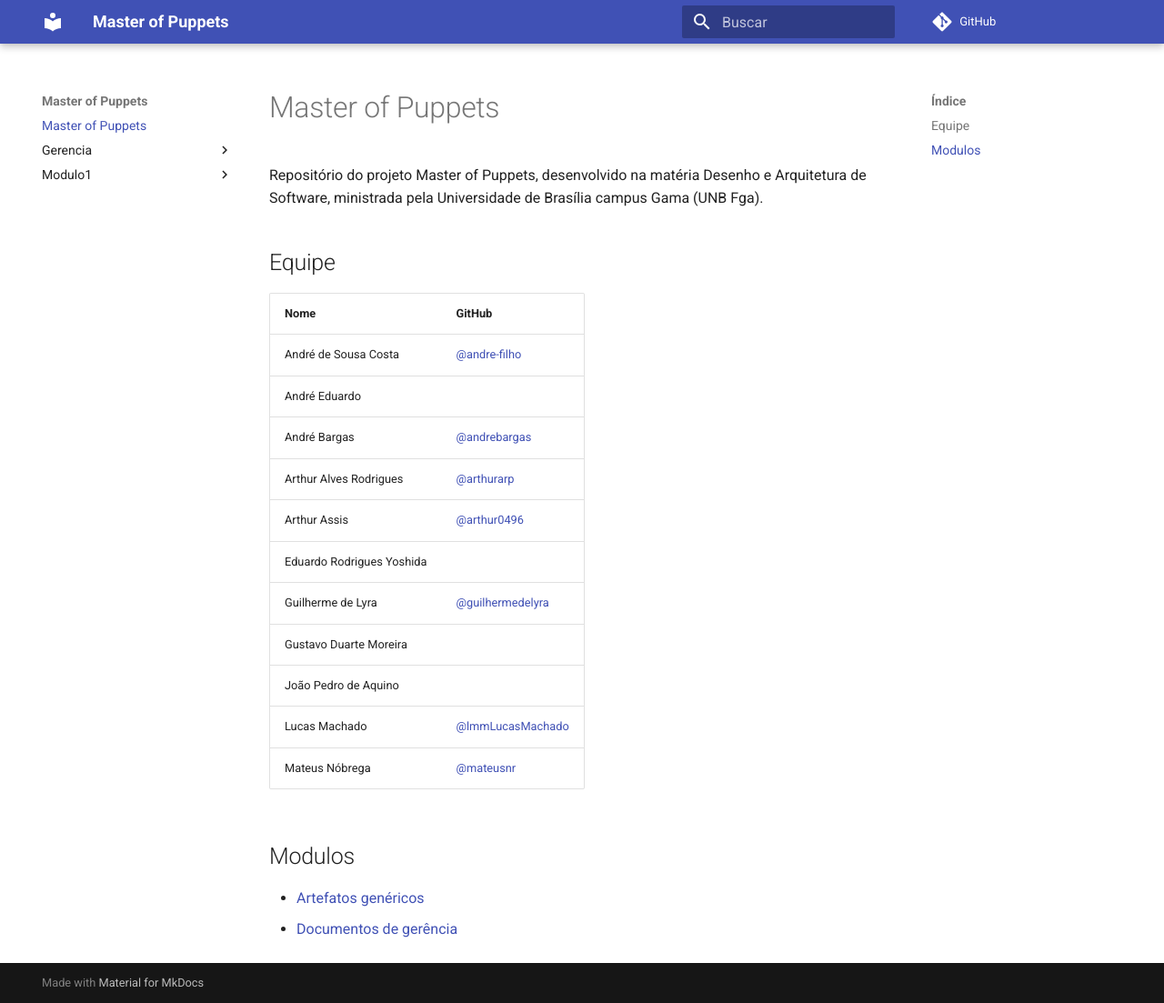
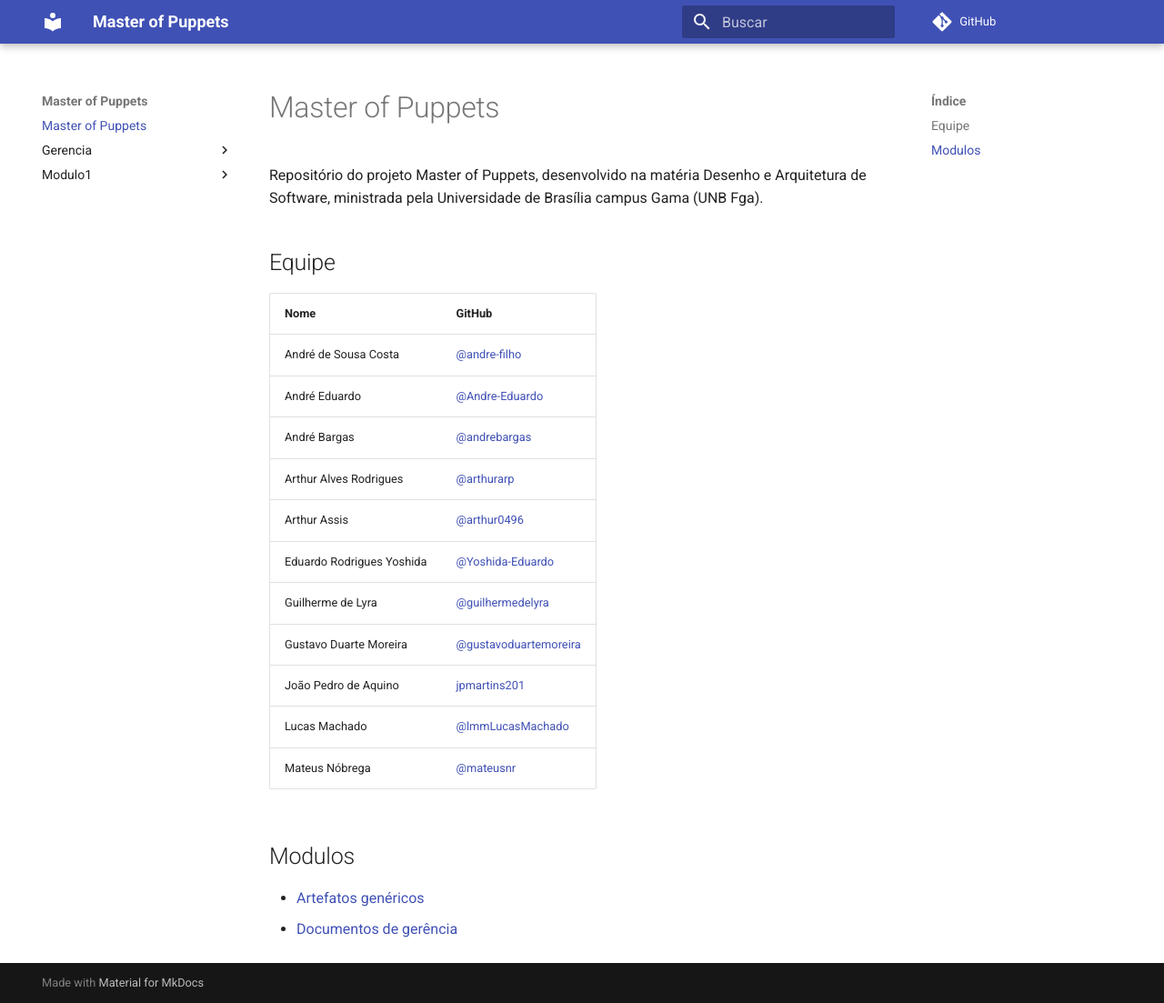
Before and after one commit to desenho-de-software-2019-02/Documentation, an MkDocs documentation site: the page built from docs/index.md, in a window 1280 px wide and 1103 px high. Shown: the whole window at 91% size. Built offline with MkDocs 1.6.1 and Material for MkDocs 9.7.7, drawn with Linux system fonts in a browser that asks for light colours; comment, search, counter and statistics services are not loaded.

Commit message:
adding git address

```diff
--- a/docs/index.md
+++ b/docs/index.md
@@ -7,14 +7,14 @@
 | Nome | GitHub|
 |--|--|
 | André de Sousa Costa | [@andre-filho](https://github.com/andre-filho) |
-| André Eduardo |   |
+| André Eduardo | [@Andre-Eduardo](https://github.com/Andre-Eduardo) |
 | André Bargas | [@andrebargas](https://github.com/andrebargas) |
 | Arthur Alves Rodrigues | [@arthurarp](https://github.com/arthurarp) |
 | Arthur Assis | [@arthur0496](https://github.com/arthur0496) |
-| Eduardo Rodrigues Yoshida |  |
+| Eduardo Rodrigues Yoshida |[@Yoshida-Eduardo](https://github.com/Yoshida-Eduardo)|
 | Guilherme de Lyra | [@guilhermedelyra](https://github.com/guilhermedelyra) |
-| Gustavo Duarte Moreira |  |
-| João Pedro de Aquino |  |
+| Gustavo Duarte Moreira |[@gustavoduartemoreira](https://github.com/gustavoduartemoreira) |
+| João Pedro de Aquino |[jpmartins201](https://github.com/jpmartins201) |
 | Lucas Machado | [@lmmLucasMachado](https://github.com/lmmLucasMachado) |
 | Mateus Nóbrega | [@mateusnr](https://github.com/mateusnr) |
 
```
